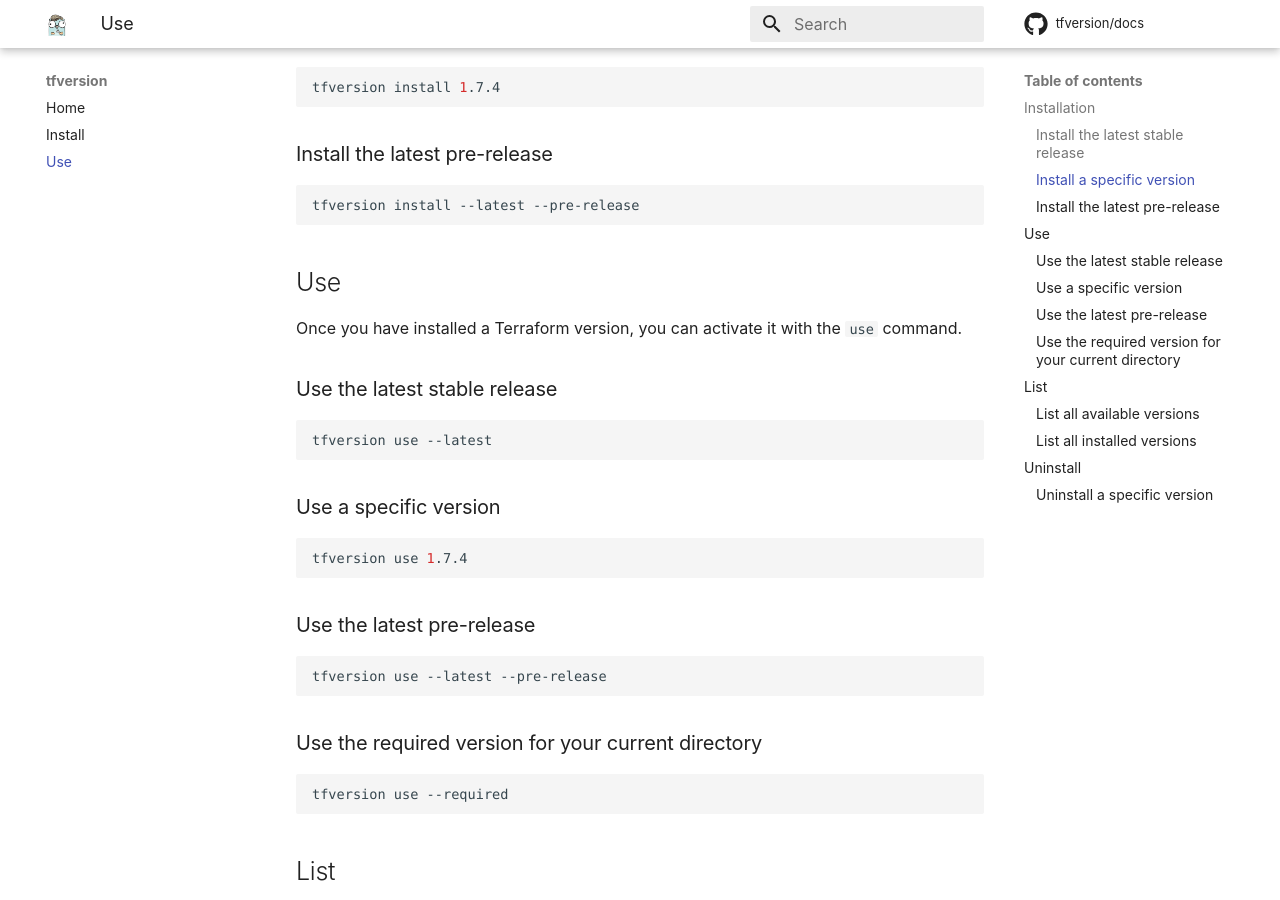
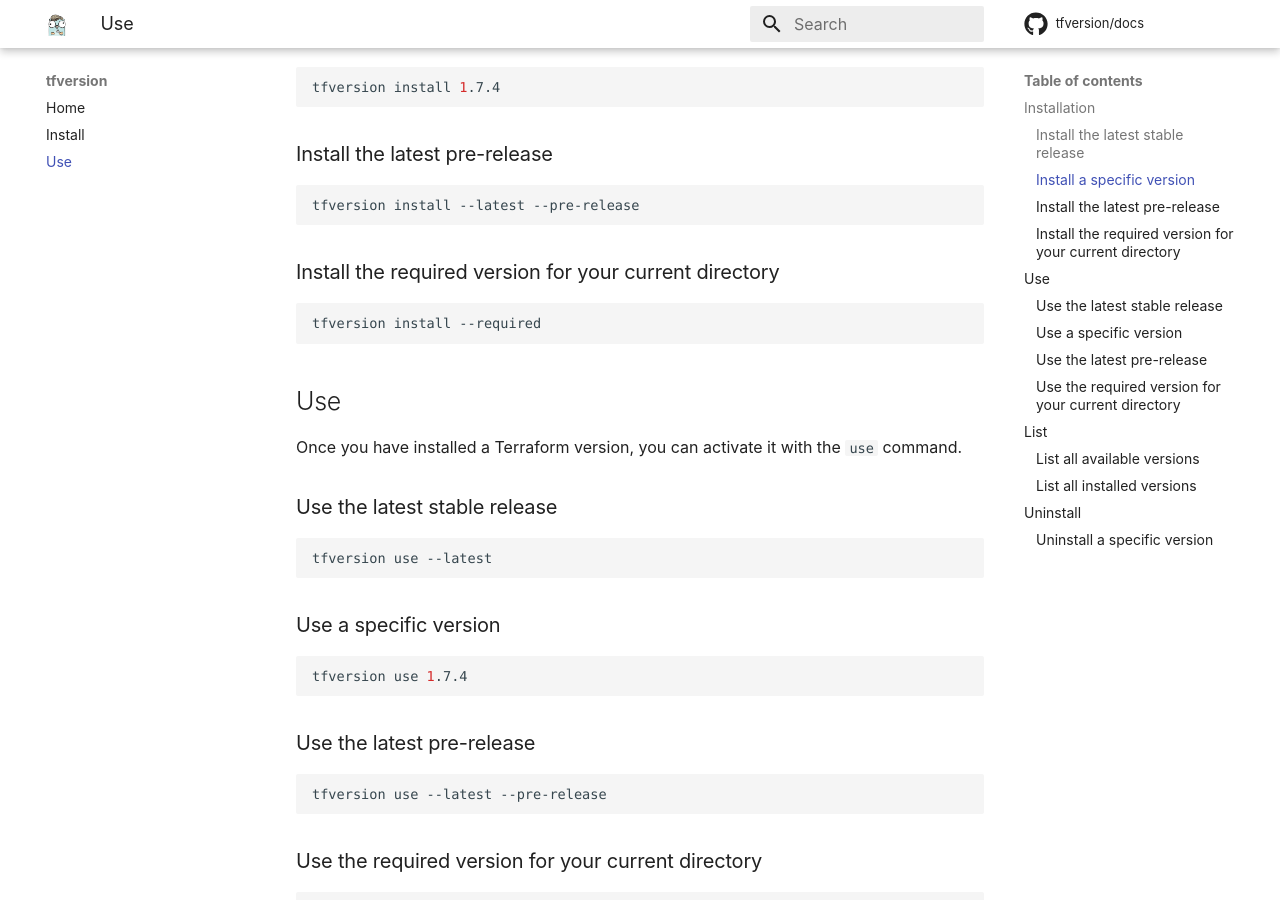
Before and after one commit to tfversion/docs, an MkDocs documentation site: the page built from docs/use.md, in a window 1280 px wide and 900 px high, scrolled down 476 px. Built offline with MkDocs 1.6.1 and Material for MkDocs 9.7.7, drawn with Linux system fonts in a browser that asks for light colours; comment, search, counter and statistics services are not loaded.

Commit message:
add 'instal --required'

````diff
--- a/docs/use.md
+++ b/docs/use.md
@@ -20,6 +20,12 @@ tfversion install 1.7.4
 
 ```sh
 tfversion install --latest --pre-release
+```
+
+### Install the required version for your current directory
+
+```sh
+tfversion install --required
 ```
 
 ## Use
````
